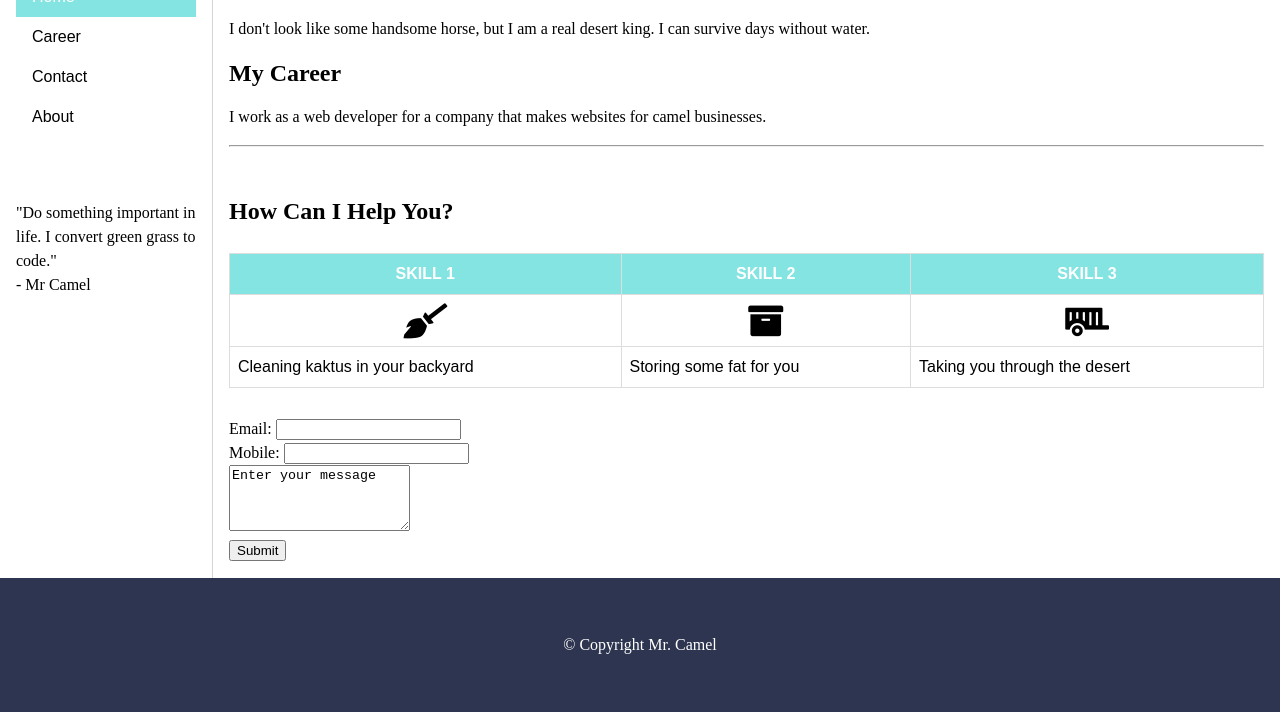
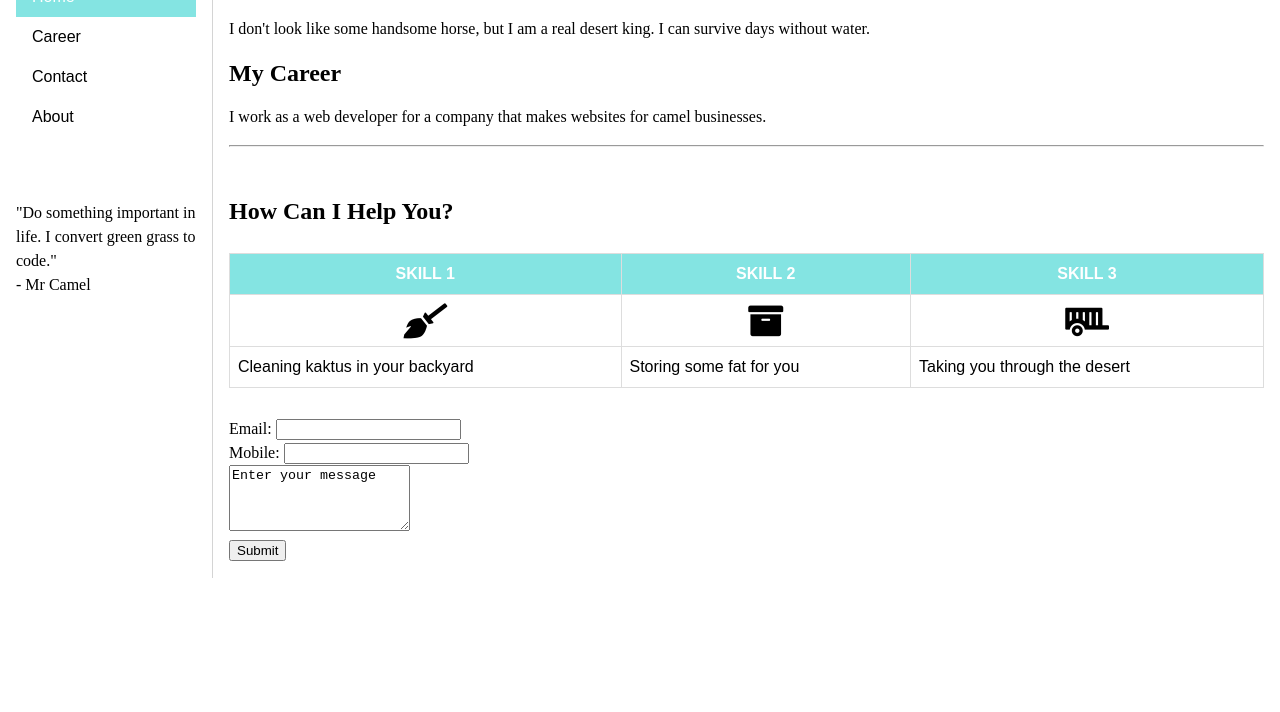
Before and after one commit to dillonwagner/My_website, a plain HTML site: page index.html in a window 1280 px wide. Shown: the part 157-869 px from the top of the page. After the commit the page ends 800 px from the top, so only its background shows below. Drawn offline with Linux system fonts and the light colour scheme.

```diff
--- a/index.html
+++ b/index.html
@@ -162,8 +162,5 @@
         <input type="submit" value="Submit" /><br>
       </form>
     </main>
-    <footer class="footer">&copy; Copyright Mr. Camel</footer>
-  </div>
 </body>
-
 </html>
```
